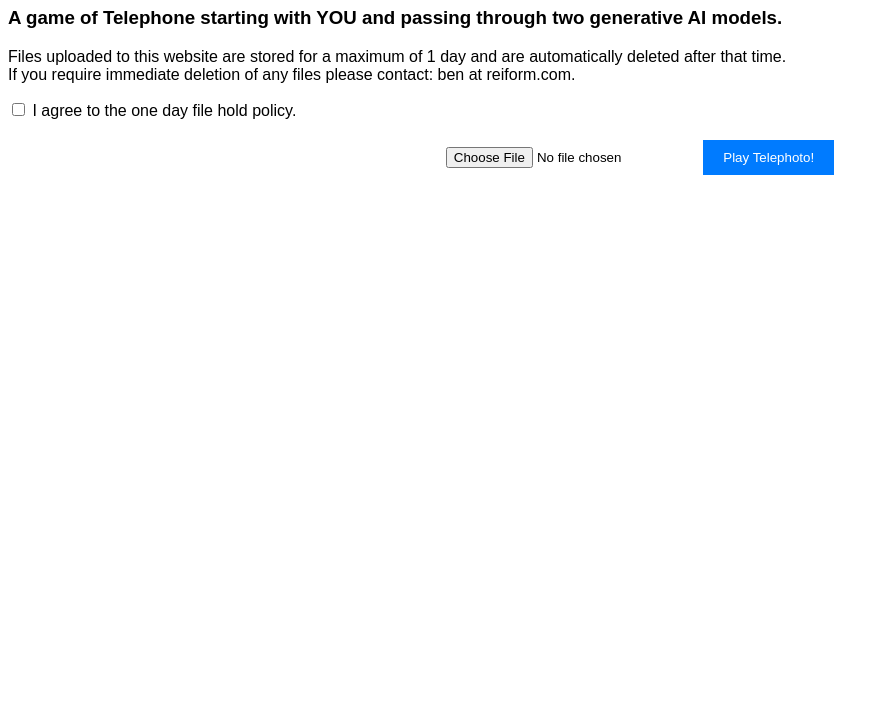
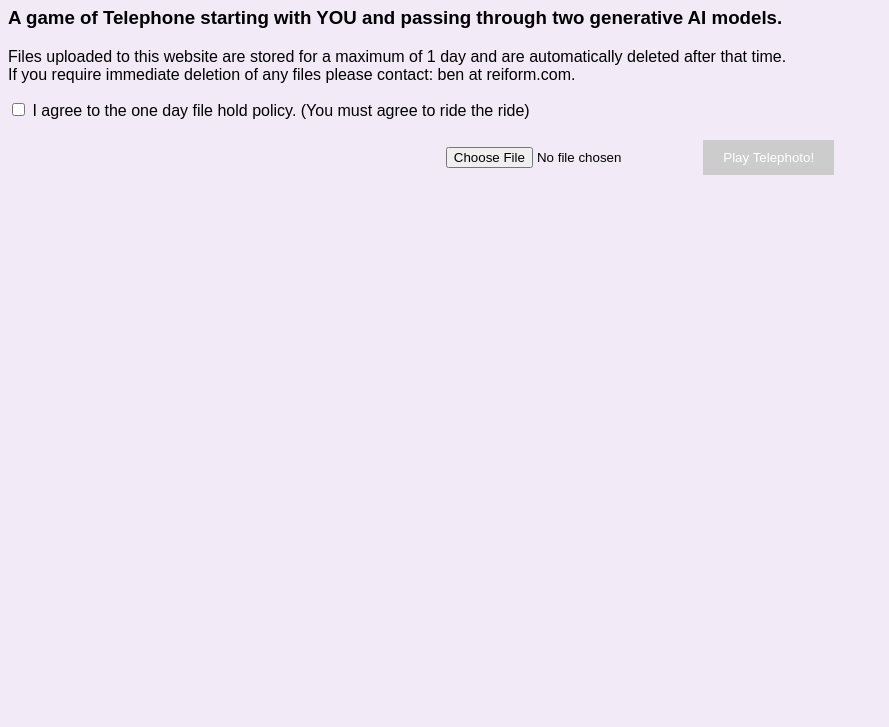
Before and after one commit to Luis96920/tele-photo-js-python, a plain HTML site: page web/index.html in a window 1280 px wide. Shown: the part 73-800 px from the top of the page, without its empty margins (0-889 px from the left). Drawn offline with nearby package versions, Linux system fonts and the light colour scheme.

Commit message:
color on the page

```diff
--- a/web/index.html
+++ b/web/index.html
@@ -46,21 +46,23 @@
 </head>
 <body>
     <!-- Inside the <body> tag -->
+        <div id="top-section">
         <h1> Welcome to TelePhoto </h1>
         <h3> A game of Telephone starting with YOU and passing through two generative AI models. </h3>
         <p>
             Files uploaded to this website are stored for a maximum of 1 day and are automatically deleted after that time. <br>
             If you require immediate deletion of any files please contact: ben at reiform.com.
           </p>
+        </div>
           <label for="terms">
             <input type="checkbox" id="terms" name="terms" required>
-            I agree to the one day file hold policy.
+            I agree to the one day file hold policy. (You must agree to ride the ride)
           </label>
 
     <div class="container">
         <form id="upload-form">
             <input type="file" id="image-input" accept="image/*" required>
-            <button type="submit">Play Telephoto!</button>
+            <button id="uploadBtn" type="submit">Play Telephoto!</button>
         </form>
         <div class="images">
             <img id="original-image" src="" alt="Original Image" style="display: none;">
--- a/web/scripts.js
+++ b/web/scripts.js
@@ -10,10 +10,18 @@ $(document).ready(function () {
 
     // Initially disable the button
     uploadBtn.prop('disabled', true);
+    uploadBtn.addClass('disabled-btn');
 
     termsCheckbox.on('change', function () {
-        // Enable or disable the button based on the checkbox state
-        uploadBtn.prop('disabled', !termsCheckbox.prop('checked'));
+      // Enable or disable the button based on the checkbox state
+      uploadBtn.prop('disabled', !termsCheckbox.prop('checked'));
+
+      // Add or remove the disabled-btn class based on the checkbox state
+      if (termsCheckbox.prop('checked')) {
+        uploadBtn.removeClass('disabled-btn');
+      } else {
+        uploadBtn.addClass('disabled-btn');
+      }
     });
 
     // Find the loading-icon element
@@ -35,7 +43,7 @@ $(document).ready(function () {
         const formData = new FormData();
         formData.append("image", imageInput[0].files[0]);
 
-        axios.post("http://telephoto.reiform.com/api/upload_and_process", formData, {
+        axios.post("https://telephoto.reiform.com/api/upload_and_process", formData, {
             headers: {
                 "Content-Type": "multipart/form-data",
             },
--- a/web/styles.css
+++ b/web/styles.css
@@ -1,6 +1,10 @@
 /* styles.css */
 body {
     font-family: Arial, sans-serif;
+}
+
+head, body {
+    background-color: #f2ebf7f6;
 }
 
 .container {
@@ -37,3 +41,8 @@ button {
 button:hover {
     background-color: #0056b3;
 }
+
+.disabled-btn {
+    background-color: #ccc;
+    cursor: not-allowed;
+  }
```
